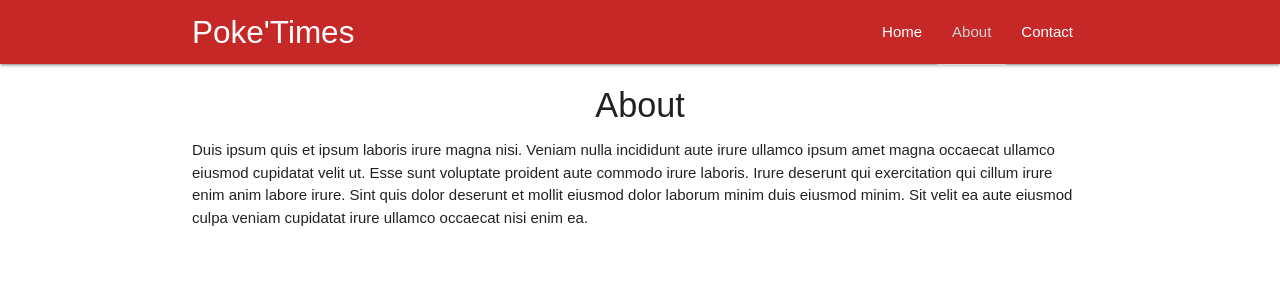
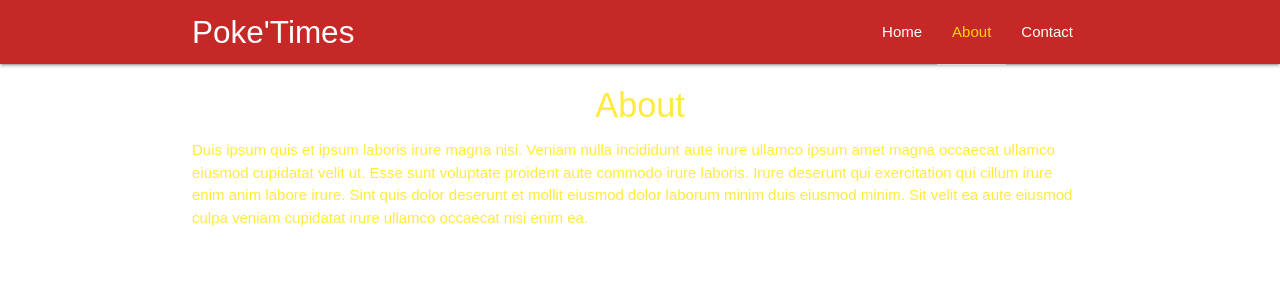
Before and after one commit to tomasz-konecki/React_Redux_Ninja, a React app in the folder router/: page /about in a window 1280 px wide. Shown: the top 300 px of the page. Built offline with nearby package versions, Linux system fonts and the light colour scheme.

Commit message:
Correct the Rainbow component

```diff
--- a/router/src/components/About.js
+++ b/router/src/components/About.js
@@ -18,4 +18,4 @@ const About = () => {
   );
 };
 
-export default About;
+export default Rainbow(About);
--- a/router/src/hoc/Rainbow.js
+++ b/router/src/hoc/Rainbow.js
@@ -1,16 +1,25 @@
-import React from 'react';
+import React from "react";
 
-const Rainbow = (WrappedComponent) => {
-
-  const colours = ['red', 'orange', 'yellow', 'green', 'blue', 'navy', 'indigo'];
+const Rainbow = WrappedComponent => {
+  const colours = [
+    "red",
+    "orange",
+    "yellow",
+    "green",
+    "blue",
+    "navy",
+    "indigo"
+  ];
   const randomColour = colours[Math.floor(Math.random() * 7)];
   const className = randomColour + "-text";
 
-  return (
-    <div className={className}>
-      <WrappedComponent />
-    </div>
-  )
-}
+  return props => {
+    return (
+      <div className={className}>
+        <WrappedComponent {...props} />
+      </div>
+    );
+  };
+};
 
 export default Rainbow;
--- a/router/src/index.css
+++ b/router/src/index.css
@@ -5,6 +5,6 @@ body {
 }
 
 .active {
-  color: lightgray;
+  color: gold;
   border-bottom: 2px solid lightgray;
 }
```
